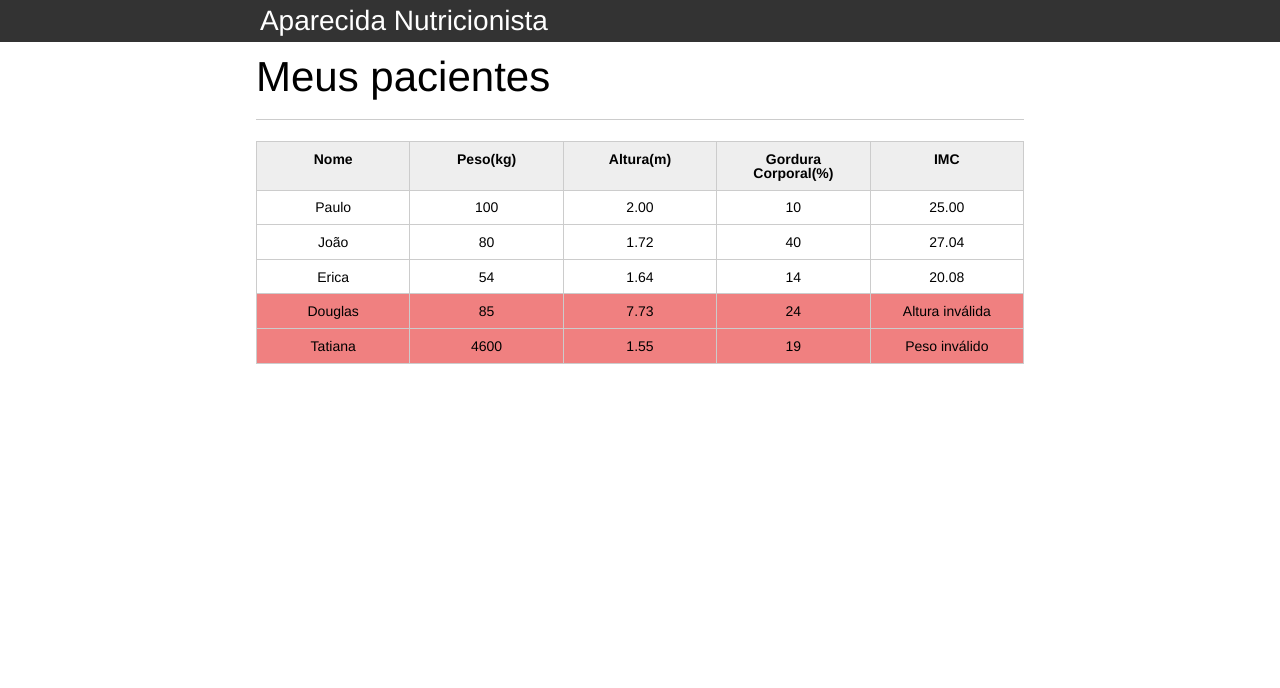
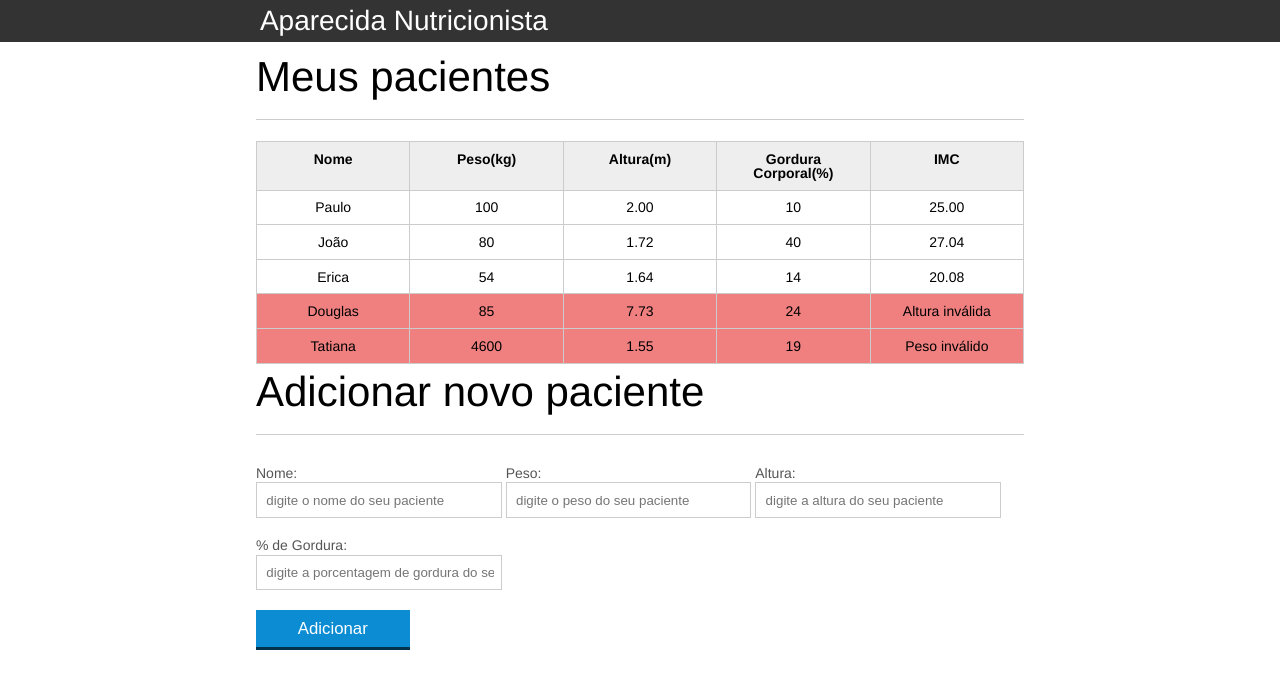
Before and after one commit to lucasamacedo/JavaScriptAlura, a plain HTML site: page C4_JavaScript_para_Web/index.html in a window 1280 px wide. Drawn offline with Linux system fonts and the light colour scheme.

Commit message:
Adicionando evento ao clicar em elemento html

```diff
--- a/C4_JavaScript_para_Web/index.html
+++ b/C4_JavaScript_para_Web/index.html
@@ -72,6 +72,30 @@
 			</section>
 		</main>
 
+		<section class="container">
+			<h2 id="titulo-form">Adicionar novo paciente</h2>
+			<form>
+				<div class="grupo">
+					<label for="nome">Nome:</label>
+					<input id="nome" name="nome" type="text" placeholder="digite o nome do seu paciente" class="campo">
+				</div>
+				<div class="grupo">
+					<label for="peso">Peso:</label>
+					<input id="peso" name="peso" type="text" placeholder="digite o peso do seu paciente" class="campo campo-medio">
+				</div>
+				<div class="grupo">
+					<label for="altura">Altura:</label>
+					<input id="altura" name="altura" type="text" placeholder="digite a altura do seu paciente" class="campo campo-medio">
+				</div>
+				<div class="grupo">
+					<label for="gordura">% de Gordura:</label>
+					<input id="gordura" type="text" placeholder="digite a porcentagem de gordura do seu paciente" class="campo campo-medio">
+				</div>
+
+				<button id="adicionar-paciente" class="botao bto-principal">Adicionar</button>
+			</form>
+		</section>
+
 		<script src="js/principal.js"></script>
 	</body>
 </html>
--- a/C4_JavaScript_para_Web/js/principal.js
+++ b/C4_JavaScript_para_Web/js/principal.js
@@ -1,7 +1,7 @@
 var titulo = document.querySelector(".titulo");
 titulo.textContent = "Aparecida Nutricionista";
 
-//var paciente = document.querySelector("#primeiro-paciente");
+// var pacientes = document.querySelector("#tabela-pacientes").querySelectorAll(".paciente"); // da certo, só nao sei se é do jeito que to pensando
 var pacientes = document.querySelectorAll(".paciente");
 var paciente;
 
@@ -31,6 +31,8 @@ for(var i = 0; i < pacientes.length; i++){
     }
 }
 
-
-
+botaoAdicionar = document.querySelector("#adicionar-paciente");
+botaoAdicionar.addEventListener("click", function(){
+    console.log("Oi, cliquei no botão!");
+});
 //console.log(IMC);
```
